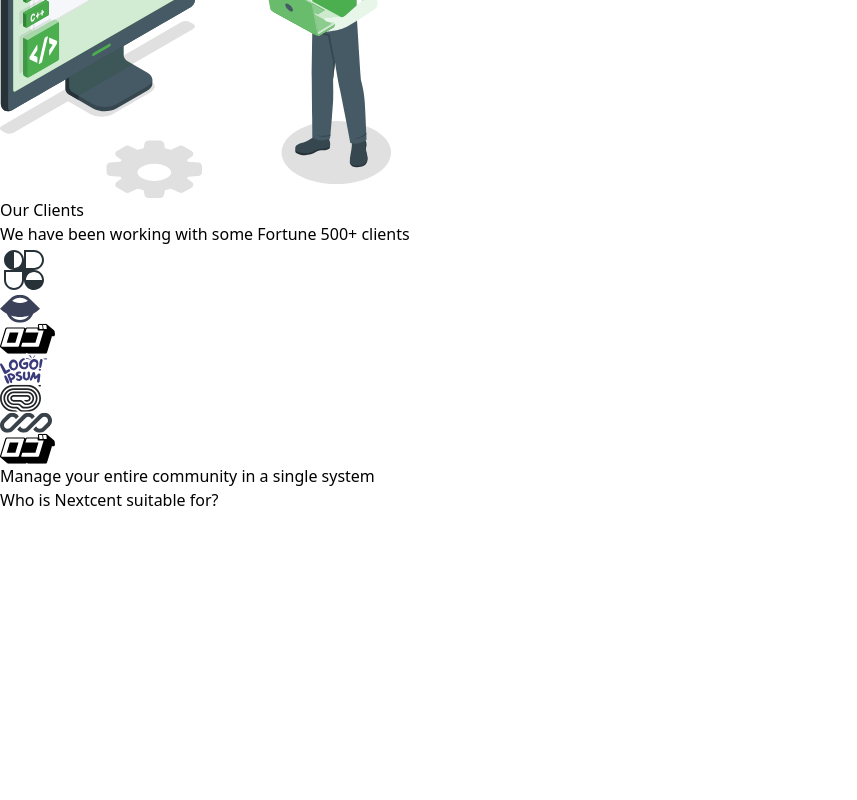
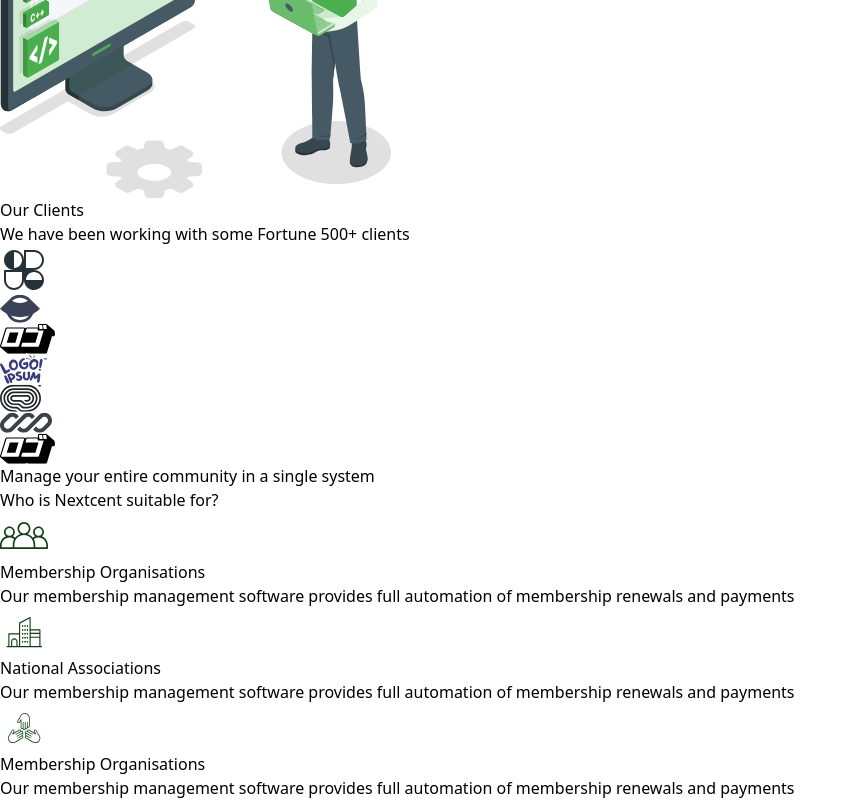
Before and after one commit to talha-fullstackdev/bytewise-project, a React (Vite) app: page / in a window 1280 px wide. Shown: the part 393-1193 px from the top of the page, without its empty margins (0-857 px from the left). Before the commit the page ends 905 px from the top, so only its background shows below. Built offline with nearby package versions, Linux system fonts and the light colour scheme.

Commit message:
made membsrhip section

```diff
--- a/src/App.jsx
+++ b/src/App.jsx
@@ -4,8 +4,8 @@ import Header from "./components/header/Header";
 function App() {
   return (
     <main>
-      <Header/>
-      <AllRoutes/>
+      <Header />
+      <AllRoutes />
     </main>
   );
 }
--- a/src/components/header/Header.jsx
+++ b/src/components/header/Header.jsx
@@ -4,10 +4,10 @@ import Navbar from "./Navbar";
 import { IoIosArrowRoundForward } from "react-icons/io";
 const Header = () => {
   return (
-    <header className="bg-gray-100 flex flex-col items-center gap-2 pt-4 md:flex-row md:justify-around md:p-10 ">
+    <header className= " bg-gray-100 flex flex-col items-center gap-2 pt-4 md:flex-row md:justify-around md:p-10 ">
       <Logo />
       <Navbar />
-      <button className="bg-green-500 flex items-center gap-2 px-4 py-2 text-sm md:text-[14px] md:px-6 whitespace-nowrap rounded-md text-white hover:bg-green-400 mt-2 md:mt-0">
+      <button className="bg-[#45d449] hover:bg-[#4be751] flex items-center gap-2 px-4 py-2 text-sm md:text-[14px] md:px-6 whitespace-nowrap rounded-md text-white  mt-2 md:mt-0">
         Register Now
         <IoIosArrowRoundForward className="text-lg" />
       </button>
--- a/src/components/header/Navbar.jsx
+++ b/src/components/header/Navbar.jsx
@@ -2,12 +2,12 @@ import React from 'react'
 import { Link } from 'react-router'
 const Navbar = () => {
   return (
-    <ul className='flex flex-col md:flex-row md:gap-4 text-gray-500 font-semibold text-md  md:text-xl mt-2 md:mt-0'>
-        <Link to="/">Home</Link>
-        <Link to="/about">About</Link>
-        <Link to="/services">Services</Link>
-        <Link to="/contact">Contact</Link>
-        <Link to="/price">Pricing</Link>
+    <ul className='flex flex-col md:flex-row md:gap-6 text-gray-500 font-semibold text-md  md:text-xl mt-2 md:mt-0 '>
+        <Link className='hover:opacity-50' to="/">Home</Link>
+        <Link className='hover:opacity-50' to="/about">About</Link>
+        <Link className='hover:opacity-50' to="/services">Services</Link>
+        <Link className='hover:opacity-50' to="/contact">Contact</Link>
+        <Link className='hover:opacity-50' to="/price">Pricing</Link>
     </ul>
   )
 }
--- a/src/components/hero/Hero.jsx
+++ b/src/components/hero/Hero.jsx
@@ -3,17 +3,17 @@ import React from "react";
 import heroImage from "../../assets/hero/hero-poster.svg";
 const Hero = () => {
   return (
-    <div className="bg-gray-100 flex flex-col items-center py-10 px-4 text-center md:flex-row md:justify-around md:text-left">
+    <div className="  bg-gray-100 flex flex-col items-center py-10 px-4 text-center md:flex-row md:justify-around md:text-left">
 
       <section className="flex flex-col items-center gap-4 max-w-md md:max-w-lg md:items-start w-full md:w-auto ">
-        <h1 className="text-gray-700 font-semibold text-xl md:text-5xl leading-tight">
+        <h1 className="text-gray-700 font-semibold text-xl md:text-5xl md:max-w-[700px] leading-tight">
           Lessons and insights <br className="hidden md:block" />
-          <span className="text-green-400">from 8 years</span>
+          <span className="text-[#45d449] ">from 8 years</span>
         </h1>
         <p className="text-gray-600 text-md md:text-xl max-w-[300px] md:max-w-full">
           Where to grow your business as a photographer: site or social media?
         </p>
-        <button className="bg-green-500 text-[14px] md:text-[18px] text-white px-6 py-2 rounded-md shadow-md hover:bg-green-400 transition duration-300 md:px-8 md:py-4 md:mt-6">
+        <button className="bg-[#45d449] hover:bg-[#4be751]  text-[14px] md:text-[18px] text-white px-6 py-2 rounded-md shadow-md  transition duration-300 md:px-8 md:py-4 md:mt-6">
           Register
         </button>
       </section>
--- /dev/null
+++ b/src/components/membership/Membership.jsx
@@ -0,0 +1,55 @@
+
+// import React from "react";
+// import data from "./data/data";
+
+// const Membership = () => {
+//   return (
+//     <div className="mt-10 flex flex-col  items-center md:flex-row justify-around">
+//       {data &&
+//         data.map((item, index) => (
+//           <div key={index} className="flex flex-col items-center text-center w-[350px] shadow-sm shadow-gray-400 ">
+//             <img src={item.logo} alt="logo" className="w-16 h-16 " />
+//             <div className="relative bg-green-200 w-[50px] h-[50px] left-12 bottom-10">w</div>
+//             <p className="text-4xl font-semibold text-gray-700 ">{item.heading}</p>
+//             <p className="text-gray-500 text-lg mt-1">{item.paragraph}</p>
+//           </div>
+//         ))}
+//     </div>
+//   );
+// };
+
+// export default Membership;
+import React from "react";
+import data from "./data/data";
+
+const Membership = () => {
+  return (
+    <div className="mt-10 flex flex-col items-center gap-10 md:flex-row md:justify-around">
+      {data &&
+        data.map((item, index) => (
+          <div
+            key={index}
+            className="flex flex-col items-center text-center w-[350px] p-6 rounded-lg shadow-md shadow-gray-300"
+          >
+            {/* Icon with Background */}
+            <div className="relative flex items-center justify-center">
+              <div className="absolute left-[20px] bg-[#cae9cc]    w-14 h-16 rounded-md rounded-tl-[30px] rounded-br-[30px]"></div>
+              <img src={item.logo} alt="logo" className="w-14 h-14 relative" />
+            </div>
+
+            {/* Heading */}
+            <p className="text: md:text-4xl font-bold md:font-semibold text-[#4D4D4D] mt-4">
+              {item.heading}
+            </p>
+
+            {/* Description */}
+            <p className="text-gray-500 text-lg mt-2 leading-relaxed">
+              {item.paragraph}
+            </p>
+          </div>
+        ))}
+    </div>
+  );
+};
+
+export default Membership;
--- /dev/null
+++ b/src/components/membership/data/data.jsx
@@ -0,0 +1,21 @@
+import icon1 from "../../../assets/community/Icon1.svg"
+import icon2 from "../../../assets/community/Icon2.svg"
+import icon3 from "../../../assets/community/Icon3.svg"
+const data = [
+    {
+        logo:icon1,
+        heading:"Membership Organisations",
+        paragraph:"Our membership management software provides full automation of membership renewals and payments"
+    },
+    {
+        logo:icon2,
+        heading:"National Associations",
+        paragraph:"Our membership management software provides full automation of membership renewals and payments"
+    },
+    {
+        logo:icon3,
+        heading:"Membership Organisations",
+        paragraph:"Our membership management software provides full automation of membership renewals and payments"
+    },
+]
+export default data
--- a/src/components/ourclients/OurClients.jsx
+++ b/src/components/ourclients/OurClients.jsx
@@ -117,7 +117,7 @@ const OurClients = () => {
         <p className="text-[#4D4D4D] leading-[44px] text-md md:text-3xl font-semibold max-w-md mx-auto ">
           Manage your entire community in a single system
         </p>
-        <p className="text-gray-600  text-lg md:text-md mt-2">
+        <p className="text-gray-600  text-lg md:text-md md:mt-2">
           Who is Nextcent suitable for?
         </p>
       </div>
--- a/src/pages/HomePage.jsx
+++ b/src/pages/HomePage.jsx
@@ -1,11 +1,13 @@
 import React from 'react'
 import Hero from '../components/hero/Hero'
 import OurClients from '../components/ourclients/OurClients'
+import Membership from '../components/membership/Membership'
 const HomePage = () => {
   return (
-    <div>
+    <div className=''>
       <Hero/>
       <OurClients/>
+      <Membership/>
     </div>
   )
 }
```
